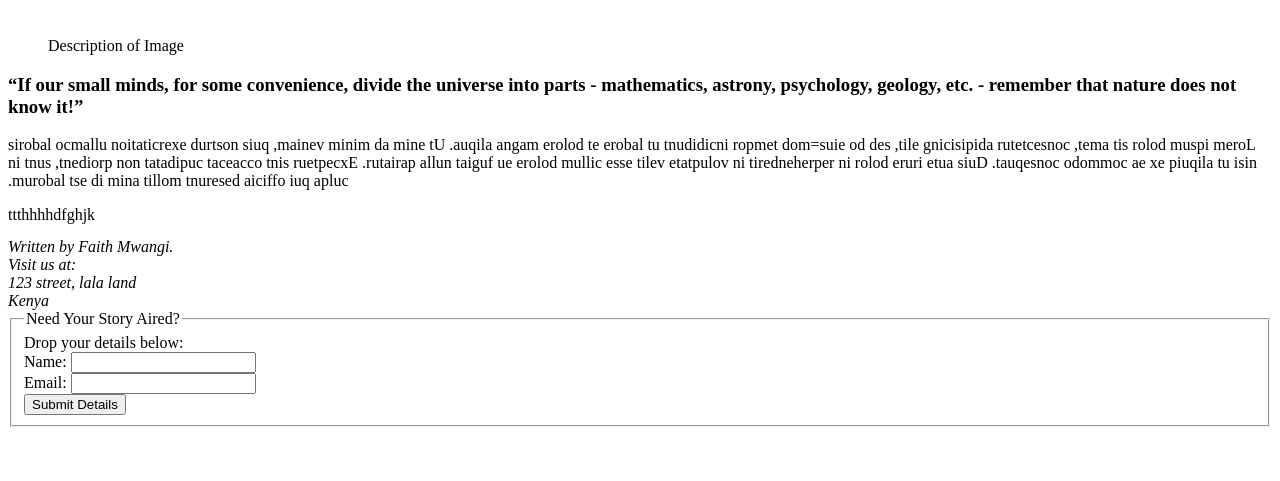
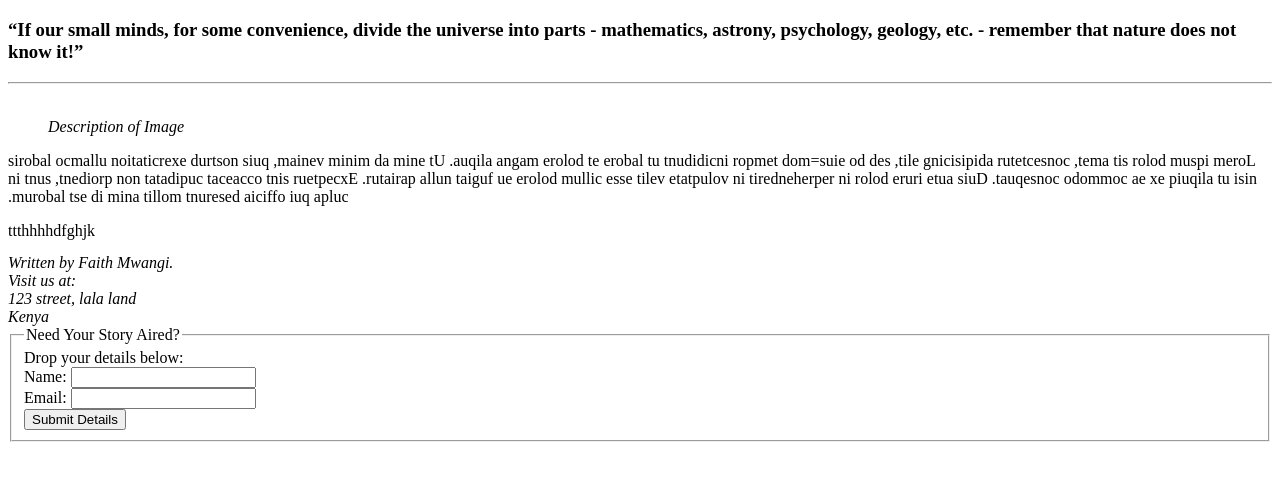
Before and after one commit to Miss-Faith/Newspaper-Article, a plain HTML site: page index.html in a window 1280 px wide. Shown: the part 61-542 px from the top of the page. Drawn offline with Linux system fonts and the light colour scheme.

Commit message:
Add a thematic break and definitions

```diff
--- a/index.html
+++ b/index.html
@@ -8,13 +8,13 @@
     <div id="Page1">
       <div class="Container_1">
         <h1>Nyamumbo The Great</h1>
-
+        <h3><q cite="Quote">If our small minds, for some convenience, divide the universe into parts - mathematics, astrony, psychology, geology, etc. - remember that nature does not know it!</q></h3>
+        <hr>
         <figure>
           <img src="#" alt="">
-          <figcaption>Description of Image</figcaption>
+          <figcaption><i>Description of Image</i></figcaption>
         </figure>
 <!-- Quote <q></q> -->
-        <h3><q cite="Quote">If our small minds, for some convenience, divide the universe into parts - mathematics, astrony, psychology, geology, etc. - remember that nature does not know it!</q></h3>
         <p><bdo dir="rtl">Lorem ipsum dolor sit amet, consectetur adipisicing elit, sed do eius=mod tempor incididunt ut labore et dolore magna aliqua. Ut enim ad minim veniam, quis nostrud exercitation ullamco laboris nisi ut aliquip ex ea commodo consequat. Duis aute irure dolor in reprehenderit in voluptate velit esse cillum dolore eu fugiat nulla pariatur. Excepteur sint occaecat cupidatat non proident, sunt in culpa qui officia deserunt mollit anim id est laborum.</bdo></p>
       </div>
     </div>
```
